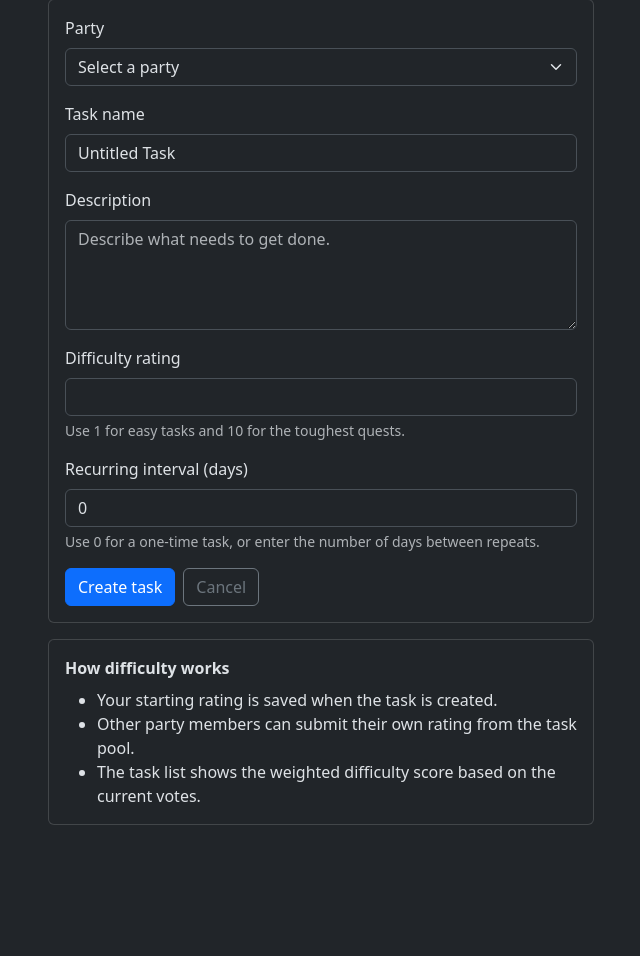
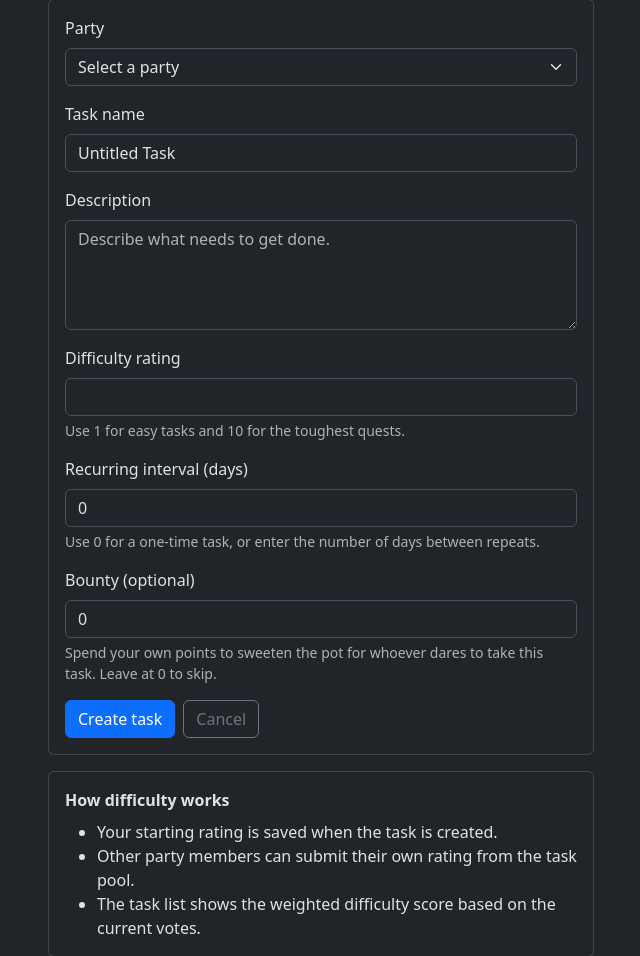
Before and after one commit to UCCS-CS4300-5300/QuestLog, a Django app: page /tasks/create/ in a window 1280 px wide. Shown: the part 199-1155 px from the top of the page, without its empty margins (319-959 px from the left). Before the commit the page ends 1024 px from the top, so only its background shows below. Run offline with Django 5.2, Linux system fonts and the light colour scheme; a user stored in the database is signed in; tables that the repository leaves empty hold one stand-in row (values such as "Sample post"); grey boxes marked "Sample" are stand-in pictures; some libraries are stand-ins or nearby versions.

Commit message:
Add task bounty

```diff
--- a/QuestLog/forms.py
+++ b/QuestLog/forms.py
@@ -3,7 +3,7 @@ from django.conf import settings
 from django.contrib.auth import get_user_model
 from django.contrib.auth.forms import AuthenticationForm, UserCreationForm
 
-from .models import Party, Task, save_user_profile
+from .models import Party, Task, UserPoints, save_user_profile
 
 User = get_user_model()
 DEFAULT_MAX_PROFILE_PICTURE_SIZE = 5 * 1024 * 1024
@@ -164,7 +164,7 @@ class CreateTaskForm(forms.ModelForm):
 
     class Meta:
         model = Task
-        fields = ("affiliation", "name", "description", "difficulty_rating", "recurring")
+        fields = ("affiliation", "name", "description", "difficulty_rating", "recurring", "bounty")
         widgets = {
             "description": forms.Textarea(
                 attrs={
@@ -181,7 +181,15 @@ class CreateTaskForm(forms.ModelForm):
                     "step": 1,
                     "placeholder": "0 for non-recurring, or enter the number of days",
                 }
-            )
+            ),
+            "bounty": forms.NumberInput(
+                attrs={
+                    "min": 0,
+                    "step": 1,
+                    "placeholder": "0",
+                }
+            ),
+
         }
         labels = {
             "affiliation": "Party",
@@ -189,6 +197,7 @@ class CreateTaskForm(forms.ModelForm):
             "description": "Task description",
             "difficulty_rating": "Starting difficulty",
             "recurring": "Recurring interval (days)",
+            "bounty": "Bounty (optional)",
         }
 
     def __init__(self, *args, user=None, selected_party=None, **kwargs):
@@ -208,6 +217,9 @@ class CreateTaskForm(forms.ModelForm):
         self.fields["description"].widget.attrs["class"] = "form-control"
         self.fields["difficulty_rating"].widget.attrs["class"] = "form-control"
         self.fields["recurring"].widget.attrs["class"] = "form-control"
+        self.fields["bounty"].widget.attrs["class"] = "form-control"
+        self.fields["bounty"].required = False
+        self.fields["bounty"].initial = 0
 
     def clean_affiliation(self):
         party = self.cleaned_data["affiliation"]
@@ -236,12 +248,34 @@ class CreateTaskForm(forms.ModelForm):
 
         return recurring
 
+    def clean_bounty(self):
+        #cant be negative
+        bounty =self.cleaned_data.get("bounty") or 0
+        if bounty <0:
+            raise forms.ValidationError("Bounty cannot be negative.")
+        return bounty
+
+    def clean(self):
+        # makes sure user has enough points to cover the bounty itself
+        cleaned_data =super().clean()
+        bounty =cleaned_data.get("bounty") or 0
+        party =cleaned_data.get("affiliation")
+        if bounty >0 and party and self.user:
+            try:
+                user_points =UserPoints.objects.get(user=self.user, party=party)
+                if user_points.points < bounty:
+                    self.add_error(
+                        "bounty", f"Not enough points. you have {user_points.points} points in {party.party_name}.",)
+            except UserPoints.DoesNotExist:
+                self.add_error(
+                    "bounty","You don't have any points in this party yet. Complete some tasks first",)
+        return cleaned_data
 
 class TaskDifficultyVoteForm(forms.Form):
     RATING_CHOICES = [(rating, f"{rating}") for rating in range(1, 11)]
 
     rating = forms.TypedChoiceField(
         coerce=int,
-        choices=RATING_CHOICES,
+        choices = RATING_CHOICES,
         widget=forms.Select(attrs={"class": "form-select form-select-sm"}),
     )
--- a/QuestLog/models.py
+++ b/QuestLog/models.py
@@ -204,6 +204,7 @@ class Task(models.Model):
         validators=[MinValueValidator(1), MaxValueValidator(10)],
     )
     point_value = models.PositiveIntegerField(default=0)
+    bounty = models.PositiveIntegerField(default=0,help_text="Extra points funded by the task creator, paid out to whoever completes this task.",)
     proofs = models.FileField(upload_to=secure_upload_path_proofs,blank=True,null=True,validators=[validate_upload,scan_for_malicious_code,validate_image_file]) #pictures of completed task
     affiliation = models.ForeignKey(Party, on_delete=models.CASCADE)
     recurring = models.IntegerField(default=0)# 0 means doesnt recur, nonzero is number of days
@@ -213,6 +214,11 @@ class Task(models.Model):
 
     def __str__(self):
         return self.name
+    #for bountry
+    @property
+    def total_reward(self):
+        """Total points awarded on completion: base difficulty points + bounty points from fellow players!"""
+        return self.point_value +self.bounty
 
     @property
     def difficulty_vote_count(self):
--- a/QuestLog/templates/create_task.html
+++ b/QuestLog/templates/create_task.html
@@ -77,6 +77,21 @@
                 </div>
               {% endif %}
             </div>
+            <div class="mb-3">
+              <label for="{{ form.bounty.id_for_label }}" class="form-label">Bounty (optional)</label>
+              {{ form.bounty }}
+              <div class="form-text">
+                Spend your own points to sweeten the pot for whoever dares to take this task.
+                Leave at 0 to skip.
+                <span id="bounty-balance-hint" class="fw-semibold"></span>
+              </div>
+              {% if form.bounty.errors %}
+                <div class="text-danger small mt-1">
+                  {{ form.bounty.errors }}
+                </div>
+              {% endif %}
+            </div>
+
 
             <div class="d-flex gap-2">
               <button type="submit" class="btn btn-primary">Create task</button>
@@ -89,7 +104,6 @@
           </form>
         </div>
       </div>
-
       <div class="card mt-3">
         <div class="card-body">
           <div class="fw-semibold mb-2">How difficulty works</div>
@@ -100,6 +114,30 @@
           </ul>
         </div>
       </div>
+
     </div>
   </div>
+
+ {{ party_points_data|json_script:"party-points-data" }}
+  <script>
+    (function () {
+      const partyPoints =JSON.parse(document.getElementById("party-points-data").textContent);
+      const partySelect =document.getElementById("{{ form.affiliation.id_for_label }}");
+      const balanceHint =document.getElementById("bounty-balance-hint");
+
+      // update balance text when party changes
+      function updateHint() {
+        const partyId =partySelect.value;
+         //if a valid party is selected and user has points for it then show amount of points
+        if (partyId && partyPoints[partyId] !== undefined) {
+          balanceHint.textContent ="You have " + partyPoints[partyId] + " points available in this party.";
+        } else {
+          balanceHint.textContent = "";
+        }
+      }
+
+      partySelect.addEventListener("change", updateHint);
+      updateHint();
+    })();
+  </script>
 {% endblock %}
--- a/QuestLog/views.py
+++ b/QuestLog/views.py
@@ -173,9 +173,8 @@ def complete_task(request):
     except (TypeError, ValueError):
         messages.error(request, "Task not found.")
         return redirect("QuestLog:tasks")
-
     task = (
-        Task.objects.filter(id=task_id, owner=request.user)
+        Task.objects.filter(id=task_id, affiliation__members=request.user)
         .exclude(status=Task.Status.COMPLETED)
         .first()
     )
@@ -329,7 +328,6 @@ def leaderboard(request):
 def parties(request):
     return renderPage(request, "parties.html")
 
-
 @login_required(login_url="QuestLog:login")
 def create_task(request):
     selected_party = None
@@ -362,8 +360,27 @@ def create_task(request):
                 )
                 task.sync_point_value_with_difficulty()
 
+                if task.bounty > 0:
+                    user_points = UserPoints.objects.get(
+                        user=request.user,
+                        party=task.affiliation,
+                    )
+                    user_points.points -= task.bounty
+                    user_points.save(update_fields=["points"])
+
             messages.success(request, f"{task.name} was added to {task.affiliation.party_name}.")
+            if task.bounty > 0:
+                messages.info(
+                    request,
+                    f"{task.bounty} point(s) placed as a bounty. "
+                    f"Whoever completes this task earns {task.total_reward} points total.",
+                )
             return redirect(f"{reverse('QuestLog:tasks')}?guid={task.affiliation.guid}")
+
+    party_points_data = {
+        str(up.party_id): up.points
+        for up in UserPoints.objects.filter(user=request.user)
+    }
 
     context = {
         "profile": get_user_profile(request.user),
@@ -372,9 +389,9 @@ def create_task(request):
         "pending_party_invitations": getPendingPartyInvitations(request.user),
         "form": form,
         "selected_party": selected_party,
+        "party_points_data": party_points_data,
     }
     return render(request, "create_task.html", context)
-
 
 @login_required(login_url="QuestLog:login")
 @require_POST
@@ -465,7 +482,6 @@ def party_details(request):
         ),
     }
     return render(request, "party_details.html", context)
-
 
 @login_required(login_url="QuestLog:login")
 def create_party(request):
@@ -605,8 +621,10 @@ def upload_task_proof(request):
 
     file1 = request.FILES.get("proof_file")
     task_id = request.POST.get("task_id")
+    #any party member can submit proof not just task creator
+    # really important for bounties to work properlyand so someone else can claim a bounty task aswell
     task = (
-        Task.objects.filter(id=task_id, owner=request.user)
+        Task.objects.filter(id=task_id, affiliation__members=request.user)
         .exclude(status=Task.Status.COMPLETED)
         .first()
     )
@@ -646,7 +664,7 @@ def upload_task_proof(request):
             "rewards": default_reward,
         },
     )
-    user_points.points += task.point_value
+    user_points.points += task.total_reward
     user_points.save(update_fields=["points"])
 
     return redirect(f"{reverse('QuestLog:tasks')}?guid={task.affiliation.guid}")
```
Also changed, not shown: QuestLog/templates/tasks.html (+9 -5 lines), QuestLog/migrations/0009_task_bounty.py (added), 1 other file. Lines whose indentation alone changed are shown as unchanged.
